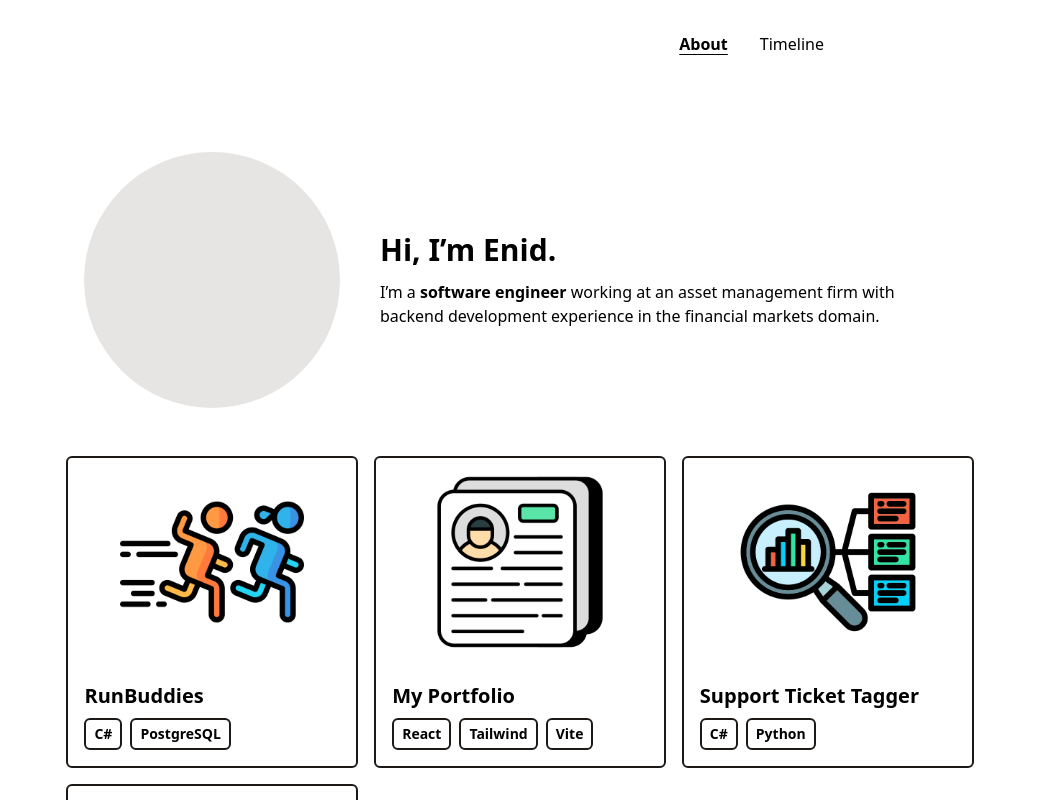
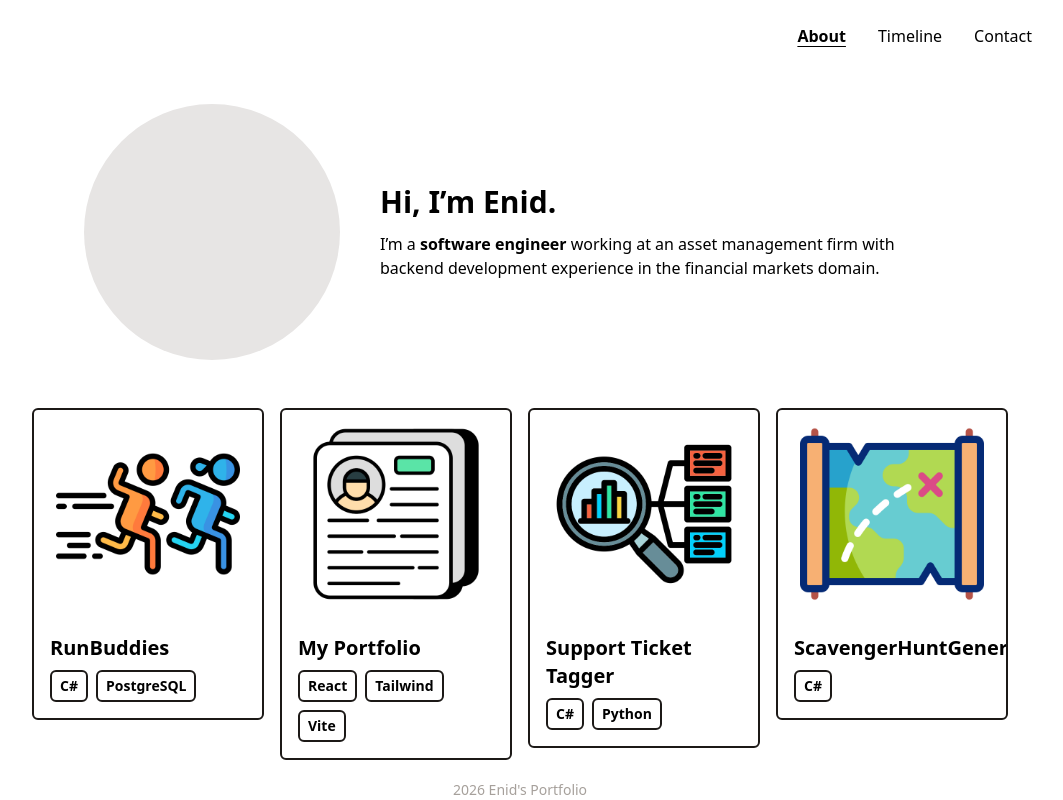
Before and after one commit to eabean/eabean.github.io, a React (Vite) app in the folder min-portfolio/: page / in a window 1280 px wide. Shown: the top 800 px of the page, without its empty margins (120-1183 px from the left). Built offline with nearby package versions, Linux system fonts and the light colour scheme.

Commit message:
create Contact page

```diff
--- a/min-portfolio/src/App.jsx
+++ b/min-portfolio/src/App.jsx
@@ -4,16 +4,20 @@ import Navbar from './components/Navbar'
 import Footer from './components/Footer'
 import About from './pages/About'
 import TimelinePage from './pages/TimelinePage'
+import ContactPage from './pages/ContactPage'
 
 function App() {
   return (
     <div className='App flex flex-col min-h-screen'>
       <Navbar />
-      <main className="flex-grow">
-        <Routes>
-          <Route path="/" element={<About />} />
-          <Route path="/timeline" element={<TimelinePage />} />
-        </Routes>
+      <main className="flex-grow pt-16">
+        <div className="max-w-5xl mx-auto px-6">
+          <Routes>
+            <Route path="/" element={<About />} />
+            <Route path="/timeline" element={<TimelinePage />} />
+            <Route path="/contact" element={<ContactPage />} />
+          </Routes>
+        </div>
       </main>
       <Footer />
     </div>
--- a/min-portfolio/src/components/Contact.jsx
+++ b/min-portfolio/src/components/Contact.jsx
@@ -22,7 +22,7 @@ function Contact() {
     }
 
     return (
-        <div className="flex flex-col mb-10 mx-auto">
+        <div className="flex flex-col mt-20 mb-10 mx-auto">
             <div className="flex justify-center items-center">
                 <form onSubmit={handleSubmit}
                     className="flex flex-col w-full md:w-7/12">
--- a/min-portfolio/src/components/Intro.jsx
+++ b/min-portfolio/src/components/Intro.jsx
@@ -2,7 +2,7 @@ import React from "react";
 
 function Intro() {
     return (
-        <div className="flex items-center justify-center gap-10 pt-20 pb-6">
+        <div className="flex items-center justify-center gap-10 pt-10 pb-6">
             <div className="w-32 h-32 md:w-64 md:h-64 rounded-full border-stone-900 bg-stone-200 flex-shrink-0 mb-6" />
             <div className="flex flex-col text-left">
                 <h1 className="text-4xl md:text-3xl mb-1 md:mb-3 font-bold">Hi, I’m Enid.</h1>
--- a/min-portfolio/src/components/Navbar.jsx
+++ b/min-portfolio/src/components/Navbar.jsx
@@ -8,10 +8,11 @@ function Navbar() {
             : "hover:underline underline-offset-4 transition-transform duration-150 hover:scale-110 inline-block";
 
     return (
-        <nav className="flex p-4">
-            <div className="ml-auto mr-80 mt-4 flex gap-8">
+        <nav className="fixed top-0 w-full z-50 bg-white p-4">
+            <div className="max-w-5xl mx-auto flex justify-end mt-2 gap-8">
                 <NavLink to="/" className={linkClass}>About</NavLink>
                 <NavLink to="/timeline" className={linkClass}>Timeline</NavLink>
+                <NavLink to="/contact" className={linkClass}>Contact</NavLink>
             </div>
         </nav>
     );
--- a/min-portfolio/src/components/Portfolio.jsx
+++ b/min-portfolio/src/components/Portfolio.jsx
@@ -5,7 +5,7 @@ import PortfolioItem from './PortfolioItem'
 function Portfolio() {
     return (
         <div className="flex flex-col md:flex-row items-center justify-center">
-            <div className="grid grid-cols-1 md:grid-cols-2 lg:grid-cols-3 gap-4">
+            <div className="grid grid-cols-1 md:grid-cols-2 lg:grid-cols-4 gap-4">
             {portfolio.map(project => (
                 <PortfolioItem
                     key={project.title}
--- /dev/null
+++ b/min-portfolio/src/pages/ContactPage.jsx
@@ -0,0 +1,10 @@
+import React from "react";
+import Contact from "../components/Contact";
+
+function ContactPage() {
+    return (
+        <Contact />
+    );
+}
+
+export default ContactPage;
--- a/min-portfolio/src/pages/TimelinePage.jsx
+++ b/min-portfolio/src/pages/TimelinePage.jsx
@@ -1,13 +1,9 @@
 import React from "react";
 import Timeline from "../components/Timeline";
-import Contact from "../components/Contact";
 
 function TimelinePage() {
     return (
-        <>
-            <Timeline />
-            <Contact />
-        </>
+        <Timeline />
     );
 }
 
```
